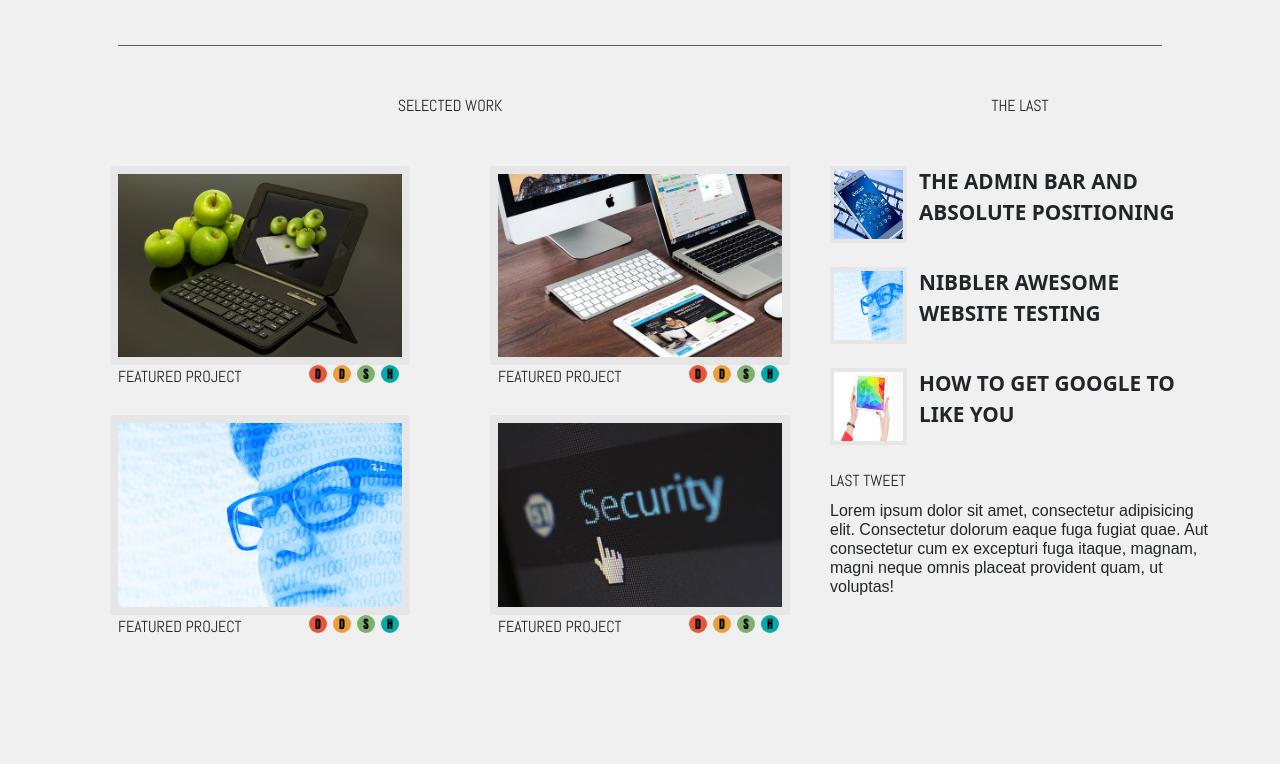
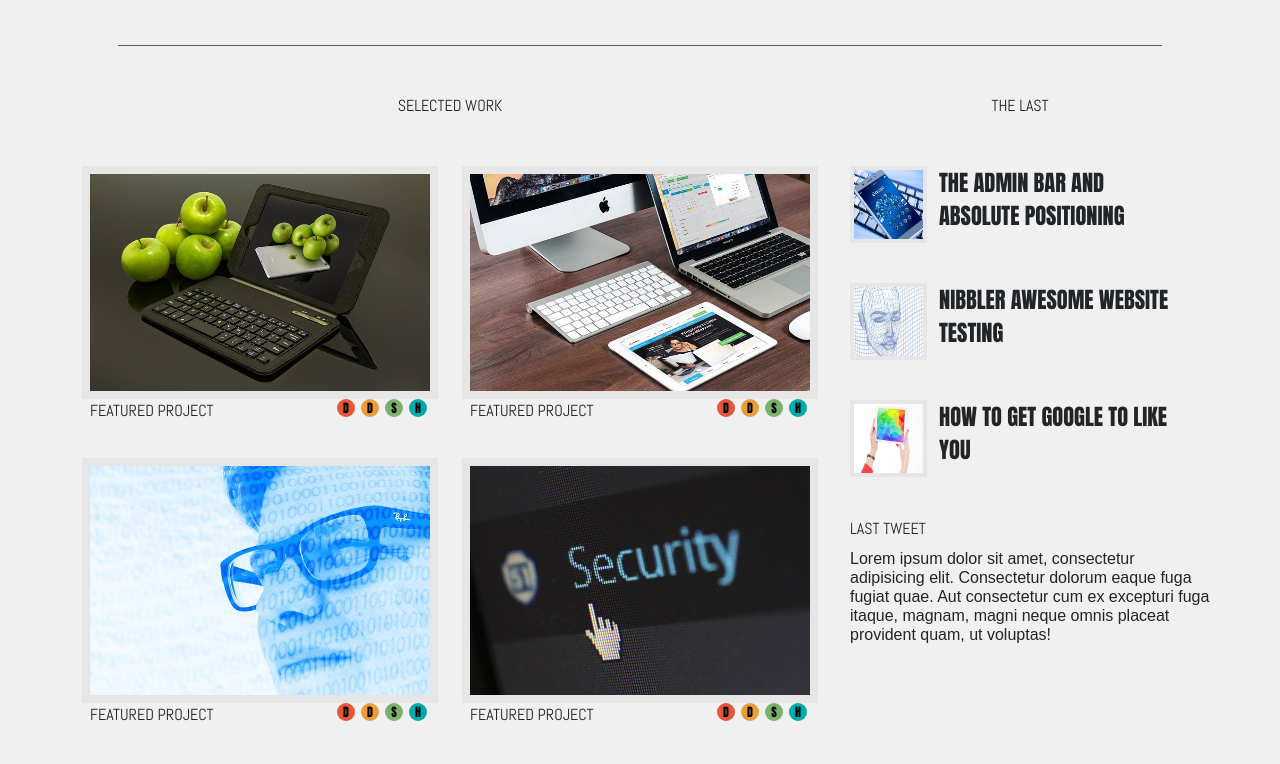
Before and after one commit to neal-kailan/codeup-design, a plain HTML site: page index.html in a window 1280 px wide. Shown: the part 455-1219 px from the top of the page. Before the commit the page ends 1120 px from the top, so only its background shows below. Drawn offline with nearby package versions, Linux system fonts and the light colour scheme.

Commit message:
completed project

```diff
--- a/css/style.css
+++ b/css/style.css
@@ -7,25 +7,45 @@
   --main-bg-accent: #e6e6e6;
   --main-font-thick: "Anton";
   --secondary-font-thin: "Abel";
-  --img-width: 300px;
 }
+
 * {
   box-sizing: border-box;
 }
+
 body {
-  /* background-image: url("/img//macbook.jpg"); */
   background-color: var(--main-bg-light);
 }
+
 .Anton-font {
   font-family: var(--main-font-thick), sans-serif;
 }
+
 .Abel-font {
   font-family: var(--secondary-font-thin), sans-serif;
 }
+
+.color-R {
+  background-color: var(--main-red);
+}
+.color-O {
+  background-color: var(--main-orange);
+}
+.color-G {
+  background-color: var(--main-green);
+}
+.color-B {
+  background-color: var(--main-blue);
+}
+
+/* ******************************** Navbar ****************************** */
+
 .nav-img {
   height: 50px;
   width: 50px;
 }
+
+/* ***************************** Top Container *************************** */
 
 .main-header {
   font-size: 3.2em;
@@ -41,56 +61,27 @@ body {
   display: flex;
   align-items: center;
   justify-content: center;
-
-  border: 0.5em solid #fff;
+  width: 100px;
   height: 100px;
   border-radius: 50%;
-  width: 100px;
-  /* text-align-all: center; */
+  margin: 1em 0;
+  border: 0.5em solid #fff;
   color: #fff;
   font-family: var(--main-font-thick), sans-serif;
-  margin: 1em 0;
 }
 
-.typeR {
-  background-color: var(--main-red);
-}
-.typeO {
-  background-color: var(--main-orange);
-}
-.typeG {
-  background-color: var(--main-green);
-}
-.typeB {
-  background-color: var(--main-blue);
-}
 .custom-hr {
   border-bottom: solid rgb(92, 92, 92) 0.5px;
   width: 100%;
   margin-bottom: 3em;
 }
-.card-img {
+
+/* ***************************** Bottom Container *************************** */
+/* ************************* Card *********************** */
+.card-image {
   border: solid var(--main-bg-accent) 0.5em;
-
-  background-size: 100% auto;
-  width: var(--img-width);
-  height: calc(var(--img-width) * 0.665625);
-}
-.card-img1 {
-  background-image: url("/img/apple-ipad.jpg"); /* for some reason this works in intellij */
-  background-image: url("../img/apple-ipad.jpg");
-}
-.card-img2 {
-  background-image: url("/img/macbook.jpg"); /* for some reason this works in intellij */
-  background-image: url("../img/macbook.jpg");
-}
-.card-img3 {
-  background-image: url("/img/man.jpg"); /* for some reason this works in intellij */
-  background-image: url("../img/man.jpg");
-}
-.card-img4 {
-  background-image: url("/img/security.jpg"); /* for some reason this works in intellij */
-  background-image: url("../img/security.jpg");
+  width: 100%;
+  height: 80%;
 }
 
 .card-body {
@@ -99,57 +90,36 @@ body {
   padding-top: 0;
   padding-left: 0.5em;
   padding-right: 0.5em;
+}
 
-  /* bottom: -50px; */
-  /*background-color: blue;*/
-}
 .icon {
-  margin: 0 0.25em;
   display: flex;
   align-items: center;
   justify-content: center;
+  width: 18px;
   height: 18px;
   border-radius: 50%;
-  width: 18px;
+  margin: 0 0.25em;
   color: #000;
   font-family: var(--main-font-thick), sans-serif;
-  /*margin: 1em 0;*/
   font-size: 0.75em;
 }
-.card-cust {
-  width: var(--img-width);
+/* ************************* Sidebar *********************** */
+.sidebar-row {
+  padding-bottom: 2.5em;
+}
+.thumbnail-img {
+  max-width: 77px;
+  height: 77px;
+  /* margin-bottom: 1.5em; */
+  border: solid var(--main-bg-accent) 0.25em;
 }
 
-.icon1 {
-  background-color: var(--main-red);
-}
-.icon2 {
-  background-color: var(--main-orange);
-}
-.icon3 {
-  background-color: var(--main-green);
-}
-.icon4 {
-  background-color: var(--main-blue);
+.thumbnail-text {
+  font-size: 1.4em;
 }
 
-.thumbnail-img {
-  /*background-size: 100% auto;*/
-  width: 77px;
-  height: 77px;
-  margin-bottom: 1.5em;
-  border: solid var(--main-bg-accent) 0.25em;
-}
-.textR {
-  margin-bottom: 1.5em;
-  font-weight: bold;
-  font-size: 1.3em;
-}
-.lastTweet {
-
-}
-.sideBar-lastTweet {
-  font-family: "Arial";
-  font-weight: 500;
+.sideBar-tweet {
+  font-family: "Arial", sans-serif;
   line-height: 1.2em;
 }
--- a/index.html
+++ b/index.html
@@ -35,15 +35,15 @@
     />
     <!------------------------------Internal------------------------------------->
     <link rel="stylesheet" href="./css/style.css" />
-    <title>Design Template</title>
+    <title>Codeup Design</title>
   </head>
   <body>
-    <!---------------------------nav bar----------------------------------------->
+    <!---------------------------navbar----------------------------------------->
     <nav class="navbar navbar-expand-lg navbar-light">
       <div class="container-fluid">
         <!----------------------------logo img-------------------------------->
         <img src="img/logo.png" alt="our logo" class="nav-img" />
-        <a class="navbar-brand d-none d-lg-block Abel-font" href="#"
+        <a class="navbar-brand d-none d-lg-block ms-2 Abel-font" href="#"
           >codeup design</a
         >
         <!----------------------------Button ---------------------------------->
@@ -60,10 +60,10 @@
         </button>
         <div class="collapse navbar-collapse" id="navbarNavAltMarkup">
           <div class="navbar-nav">
-            <a class="nav-link Abel-font" href="#">SERVICES</a>
-            <a class="nav-link Abel-font" href="#">WORK</a>
-            <a class="nav-link Abel-font" href="#">BLOG</a>
-            <a class="nav-link Abel-font" href="#">CONTACT</a>
+            <a class="nav-link ms-auto Abel-font" href="#">SERVICES</a>
+            <a class="nav-link ms-auto Abel-font" href="#">WORK</a>
+            <a class="nav-link ms-auto Abel-font" href="#">BLOG</a>
+            <a class="nav-link ms-auto Abel-font" href="#">CONTACT</a>
           </div>
         </div>
       </div>
@@ -76,16 +76,16 @@
       <div class="sec-header text-center Anton-font">FROM PARK CITY, UTAH</div>
       <div class="row m-5">
         <div class="col-6 col-md-3 d-flex justify-content-center">
-          <div class="circle typeR align-middle">DESIGN</div>
+          <div class="circle color-R align-middle">DESIGN</div>
         </div>
         <div class="col-6 col-md-3 d-flex justify-content-center">
-          <div class="circle typeO">DEVELOP</div>
+          <div class="circle color-O">DEVELOP</div>
         </div>
         <div class="col-6 col-md-3 d-flex justify-content-center">
-          <div class="circle typeG">SUPPORT</div>
+          <div class="circle color-G">SUPPORT</div>
         </div>
         <div class="col-6 col-md-3 d-flex justify-content-center">
-          <div class="circle typeB">HOST</div>
+          <div class="circle color-B">HOST</div>
         </div>
       </div>
 
@@ -94,59 +94,79 @@
     <!----------------------------Bottom container ---------------------------------->
     <div class="container">
       <div class="row">
-        <div class="col-12 col-lg-8">
+        <div class="col-12 col-lg-8 px-0">
           <div class="text-center Abel-font mb-5">SELECTED WORK</div>
-          <div class="row d-flex justify-content-around">
+          <div class="row d-flex justify-content-center m-0">
             <!----------------------------card Img ---------------------------------->
-            <div class="col-12 col-md-6 d-flex flex-column px-0 card-cust">
-              <div class="card-img card-img1"></div>
+            <div class="col-12 col-md-6 d-flex flex-column">
+              <!-- <div class="card-img card-img1"></div> -->
+              <img
+                src="./img/apple-ipad.jpg"
+                alt="A picture of an iPad covered in apples"
+                class="card-image"
+              />
               <div class="d-flex mx-0 card-body">
                 <div class="me-auto Abel-font">FEATURED PROJECT</div>
                 <div class="d-flex">
                   <!---------------------------icon------------------------->
-                  <div class="icon icon1">D</div>
-                  <div class="icon icon2">D</div>
-                  <div class="icon icon3">S</div>
-                  <div class="icon icon4">H</div>
+                  <div class="icon color-R">D</div>
+                  <div class="icon color-O">D</div>
+                  <div class="icon color-G">S</div>
+                  <div class="icon color-B">H</div>
                 </div>
               </div>
             </div>
-            <div class="col-12 col-md-6 d-flex flex-column px-0 card-cust">
-              <div class="card-img card-img2"></div>
+            <div class="col-12 col-md-6 d-flex flex-column">
+              <!-- <div class="card-img card-img2"></div> -->
+              <img
+                src="./img/macbook.jpg"
+                alt="A picture of a macbook"
+                class="card-image"
+              />
               <div class="d-flex mx-0 card-body">
                 <div class="me-auto Abel-font">FEATURED PROJECT</div>
                 <div class="d-flex">
                   <!---------------------------icon------------------------->
-                  <div class="icon icon1">D</div>
-                  <div class="icon icon2">D</div>
-                  <div class="icon icon3">S</div>
-                  <div class="icon icon4">H</div>
+                  <div class="icon color-R">D</div>
+                  <div class="icon color-O">D</div>
+                  <div class="icon color-G">S</div>
+                  <div class="icon color-B">H</div>
                 </div>
               </div>
             </div>
-            <div class="col-12 col-md-6 d-flex flex-column px-0 card-cust">
-              <div class="card-img card-img3"></div>
+            <div class="col-12 col-md-6 d-flex flex-column">
+              <!-- <div class="card-img card-img3"></div> -->
+              <img
+                src="./img/man.jpg"
+                alt="A picture of a man with glasses looking inquisitivley into the distance"
+                class="card-image"
+              />
               <div class="d-flex mx-0 card-body">
                 <div class="me-auto Abel-font">FEATURED PROJECT</div>
                 <div class="d-flex">
                   <!---------------------------icon------------------------->
-                  <div class="icon icon1">D</div>
-                  <div class="icon icon2">D</div>
-                  <div class="icon icon3">S</div>
-                  <div class="icon icon4">H</div>
+                  <div class="icon color-R">D</div>
+                  <div class="icon color-O">D</div>
+                  <div class="icon color-G">S</div>
+                  <div class="icon color-B">H</div>
                 </div>
               </div>
             </div>
-            <div class="col-12 col-md-6 d-flex flex-column px-0 card-cust">
-              <div class="card-img card-img4"></div>
+            <div class="col-12 col-md-6 d-flex flex-column">
+              <!-- <div class="card-img card-img4"></div> -->
+              <img
+                src="./img/security.jpg"
+                alt="A picture of a mouse hovering over the text security"
+                class="card-image"
+              />
               <div class="d-flex mx-0 card-body">
                 <div class="me-auto Abel-font">FEATURED PROJECT</div>
                 <div class="d-flex">
                   <!---------------------------icon------------------------->
-                  <div class="icon icon1">D</div>
-                  <div class="icon icon2">D</div>
-                  <div class="icon icon3">S</div>
-                  <div class="icon icon4">H</div>
+                  <div class="icon color-R">D</div>
+                  <div class="icon color-O">D</div>
+                  <div class="icon color-G">S</div>
+                  <div class="icon color-B">H</div>
                 </div>
               </div>
             </div>
@@ -155,28 +175,33 @@
         <!---------------------------------------------Right column------------------------------------------------------->
         <div class="col-4 d-none d-lg-flex flex-column">
           <div class="text-center Abel-font mb-5">THE LAST</div>
-          <div class="row">
-            <img src="img/mobile-phone.jpg" class="thumbnail-img col-3 p-0" />
-            <div class="col-9 textR">
-              THE ADMIN BAR AND ABSOLUTE POSITIONING
+          <div class="row ms-2">
+            <div class="row sidebar-row">
+              <img src="img/mobile-phone.jpg" class="thumbnail-img col p-0" />
+              <div class="col thumbnail-text Anton-font">
+                THE ADMIN BAR AND ABSOLUTE POSITIONING
+              </div>
             </div>
-            <img src="img/man.jpg" class="thumbnail-img col-3 p-0" />
-            <div class="col-9 textR">NIBBLER AWESOME WEBSITE TESTING</div>
-            <img src="img/ipad.jpg" class="thumbnail-img col-3 p-0" />
-            <div class="col-9 textR abel-font">
-              HOW TO GET GOOGLE TO LIKE YOU
+            <div class="row sidebar-row">
+              <img src="img/head.jpg" class="thumbnail-img col p-0" />
+              <div class="col thumbnail-text Anton-font">
+                NIBBLER AWESOME WEBSITE TESTING
+              </div>
             </div>
-            <div class="lastTweet Abel-font mb-2 px-0">
-              LAST TWEET
+            <div class="row sidebar-row">
+              <img src="img/ipad.jpg" class="thumbnail-img col p-0" />
+              <div class="col thumbnail-text Anton-font abel-font">
+                HOW TO GET GOOGLE TO LIKE YOU
+              </div>
             </div>
-            <div class="sideBar-lastTweet px-0">
-              Lorem ipsum dolor sit amet, consectetur adipisicing elit. Consectetur dolorum eaque fuga fugiat quae.
-              Aut consectetur cum ex excepturi fuga itaque, magnam, magni neque omnis placeat provident quam, ut voluptas!
+            <div class="lastTweet Abel-font mb-2 px-0">LAST TWEET</div>
+            <div class="sideBar-tweet px-0">
+              Lorem ipsum dolor sit amet, consectetur adipisicing elit.
+              Consectetur dolorum eaque fuga fugiat quae. Aut consectetur cum ex
+              excepturi fuga itaque, magnam, magni neque omnis placeat provident
+              quam, ut voluptas!
             </div>
           </div>
-
-
-
         </div>
       </div>
     </div>
```
